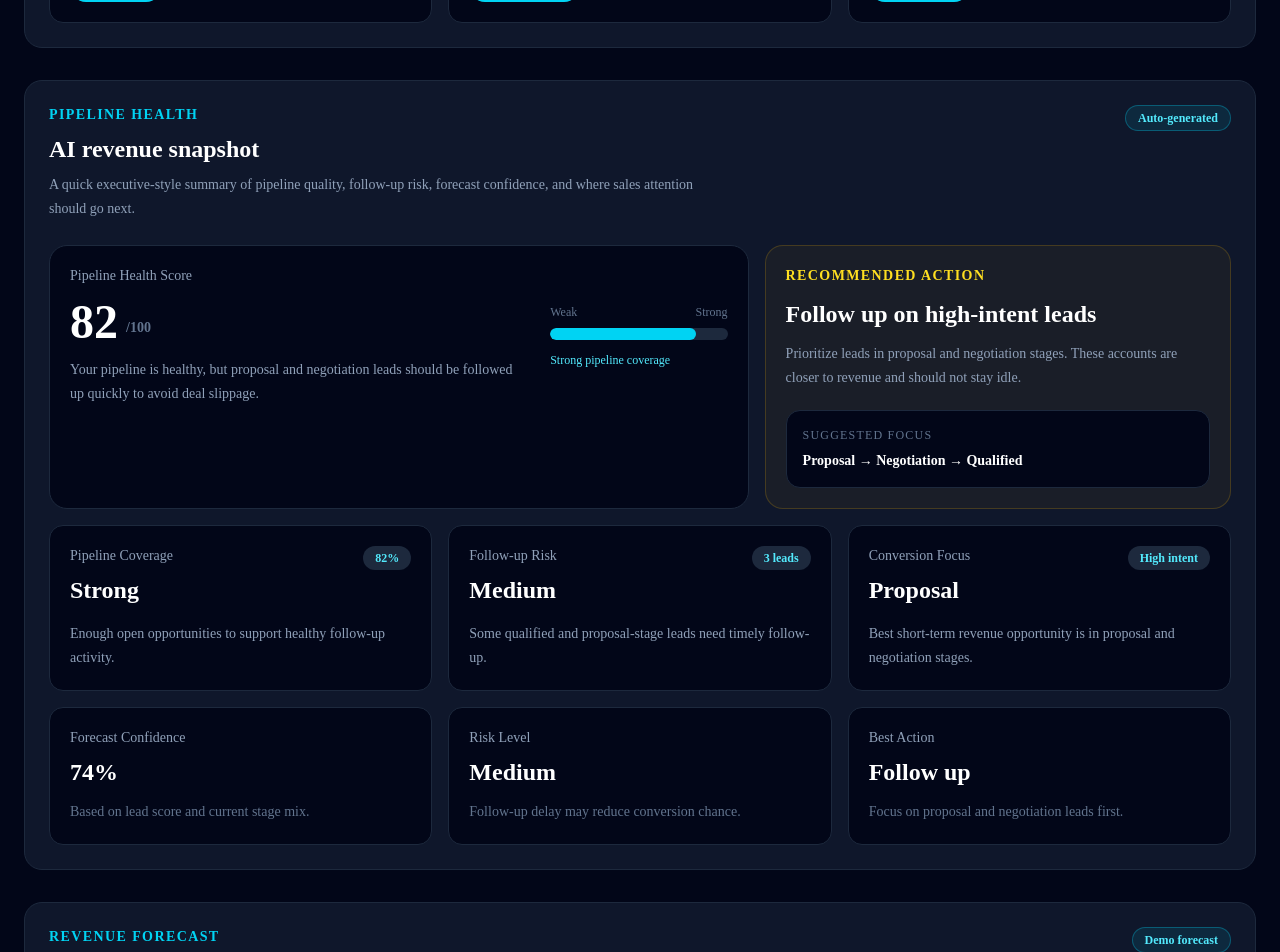
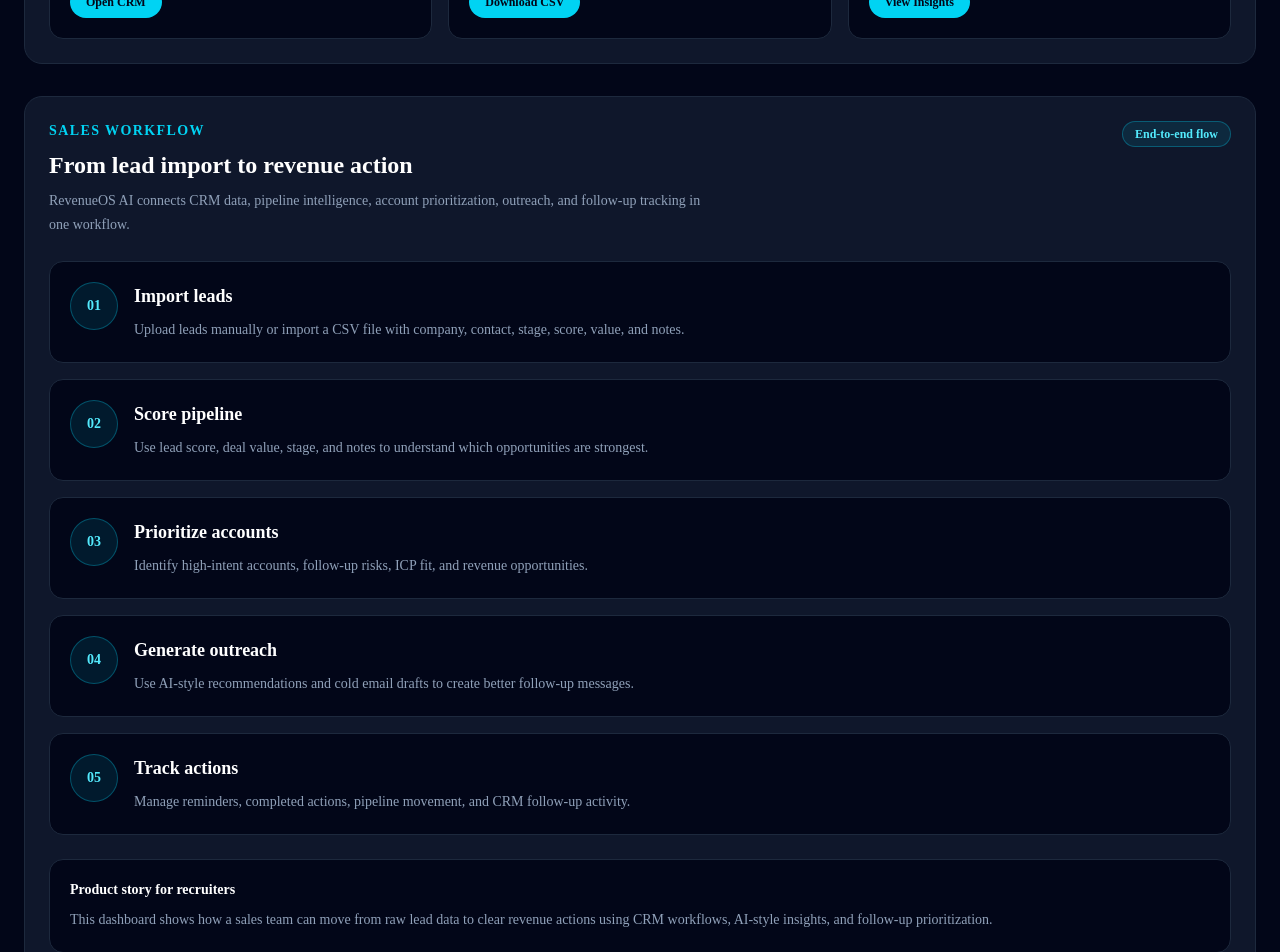
Before and after one commit to Asad97531/revenueos-ai, a Next.js app: page /dashboard in a window 1280 px wide. Shown: the part 740-1692 px from the top of the page. Built offline with nearby package versions, Linux system fonts and the light colour scheme.

Commit message:
Add sales workflow section

```diff
--- a/components/dashboard/DashboardNav.tsx
+++ b/components/dashboard/DashboardNav.tsx
@@ -2,6 +2,10 @@ const navItems = [
   {
     label: "Summary",
     href: "#summary",
+  },
+  {
+    label: "Workflow",
+    href: "#sales-workflow",
   },
   {
     label: "Pipeline",
@@ -47,8 +51,8 @@ export function DashboardNav() {
           </p>
 
           <p className="mt-1 text-xs text-slate-400">
-            Jump to key revenue, forecast, account, tech stack, and CRM
-            sections.
+            Jump to key workflow, revenue, forecast, account, tech stack, and
+            CRM sections.
           </p>
         </div>
 
--- a/components/dashboard/DashboardSections.tsx
+++ b/components/dashboard/DashboardSections.tsx
@@ -9,6 +9,7 @@ import { PipelineHealth } from "@/components/dashboard/PipelineHealth";
 import { QuickActions } from "@/components/dashboard/QuickActions";
 import { RevenueForecast } from "@/components/dashboard/RevenueForecast";
 import { SalesPerformance } from "@/components/dashboard/SalesPerformance";
+import { SalesWorkflow } from "@/components/dashboard/SalesWorkflow";
 import { StatCards } from "@/components/dashboard/StatCards";
 import { TechStackOverview } from "@/components/dashboard/TechStackOverview";
 import { LeadsClient } from "@/components/leads/LeadsClient";
@@ -25,6 +26,10 @@ export function DashboardSections() {
       </div>
 
       <QuickActions />
+
+      <section id="sales-workflow" className="scroll-mt-8">
+        <SalesWorkflow />
+      </section>
 
       <div id="pipeline-health" className="scroll-mt-8">
         <PipelineHealth />
--- /dev/null
+++ b/components/dashboard/SalesWorkflow.tsx
@@ -0,0 +1,94 @@
+const workflowSteps = [
+  {
+    step: "01",
+    title: "Import leads",
+    description:
+      "Upload leads manually or import a CSV file with company, contact, stage, score, value, and notes.",
+  },
+  {
+    step: "02",
+    title: "Score pipeline",
+    description:
+      "Use lead score, deal value, stage, and notes to understand which opportunities are strongest.",
+  },
+  {
+    step: "03",
+    title: "Prioritize accounts",
+    description:
+      "Identify high-intent accounts, follow-up risks, ICP fit, and revenue opportunities.",
+  },
+  {
+    step: "04",
+    title: "Generate outreach",
+    description:
+      "Use AI-style recommendations and cold email drafts to create better follow-up messages.",
+  },
+  {
+    step: "05",
+    title: "Track actions",
+    description:
+      "Manage reminders, completed actions, pipeline movement, and CRM follow-up activity.",
+  },
+];
+
+export function SalesWorkflow() {
+  return (
+    <section className="rounded-2xl border border-slate-800 bg-slate-900 p-6">
+      <div className="flex flex-col gap-3 md:flex-row md:items-start md:justify-between">
+        <div>
+          <p className="text-sm font-semibold uppercase tracking-widest text-cyan-400">
+            Sales Workflow
+          </p>
+
+          <h2 className="mt-2 text-2xl font-bold text-white">
+            From lead import to revenue action
+          </h2>
+
+          <p className="mt-2 max-w-2xl text-sm leading-6 text-slate-400">
+            RevenueOS AI connects CRM data, pipeline intelligence, account
+            prioritization, outreach, and follow-up tracking in one workflow.
+          </p>
+        </div>
+
+        <span className="w-fit rounded-full border border-cyan-400/30 bg-cyan-400/10 px-3 py-1 text-xs font-semibold text-cyan-300">
+          End-to-end flow
+        </span>
+      </div>
+
+      <div className="mt-6 grid gap-4">
+        {workflowSteps.map((item) => (
+          <div
+            key={item.step}
+            className="rounded-xl border border-slate-800 bg-slate-950 p-5"
+          >
+            <div className="flex flex-col gap-4 md:flex-row md:items-start">
+              <div className="flex h-12 w-12 shrink-0 items-center justify-center rounded-full border border-cyan-400/30 bg-cyan-400/10 text-sm font-bold text-cyan-300">
+                {item.step}
+              </div>
+
+              <div>
+                <h3 className="text-lg font-bold text-white">{item.title}</h3>
+
+                <p className="mt-2 text-sm leading-6 text-slate-400">
+                  {item.description}
+                </p>
+              </div>
+            </div>
+          </div>
+        ))}
+      </div>
+
+      <div className="mt-6 rounded-xl border border-slate-800 bg-slate-950 p-5">
+        <p className="text-sm font-semibold text-white">
+          Product story for recruiters
+        </p>
+
+        <p className="mt-2 text-sm leading-6 text-slate-400">
+          This dashboard shows how a sales team can move from raw lead data to
+          clear revenue actions using CRM workflows, AI-style insights, and
+          follow-up prioritization.
+        </p>
+      </div>
+    </section>
+  );
+}
```
